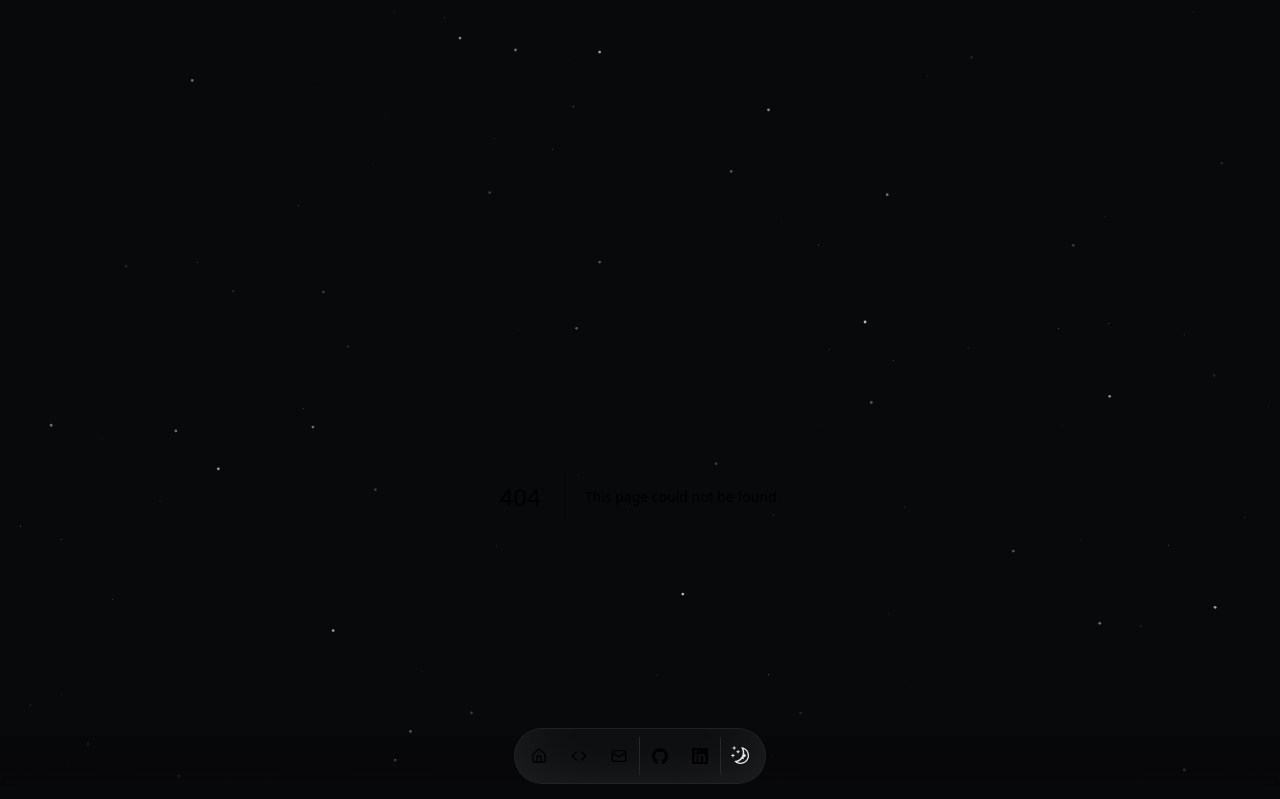
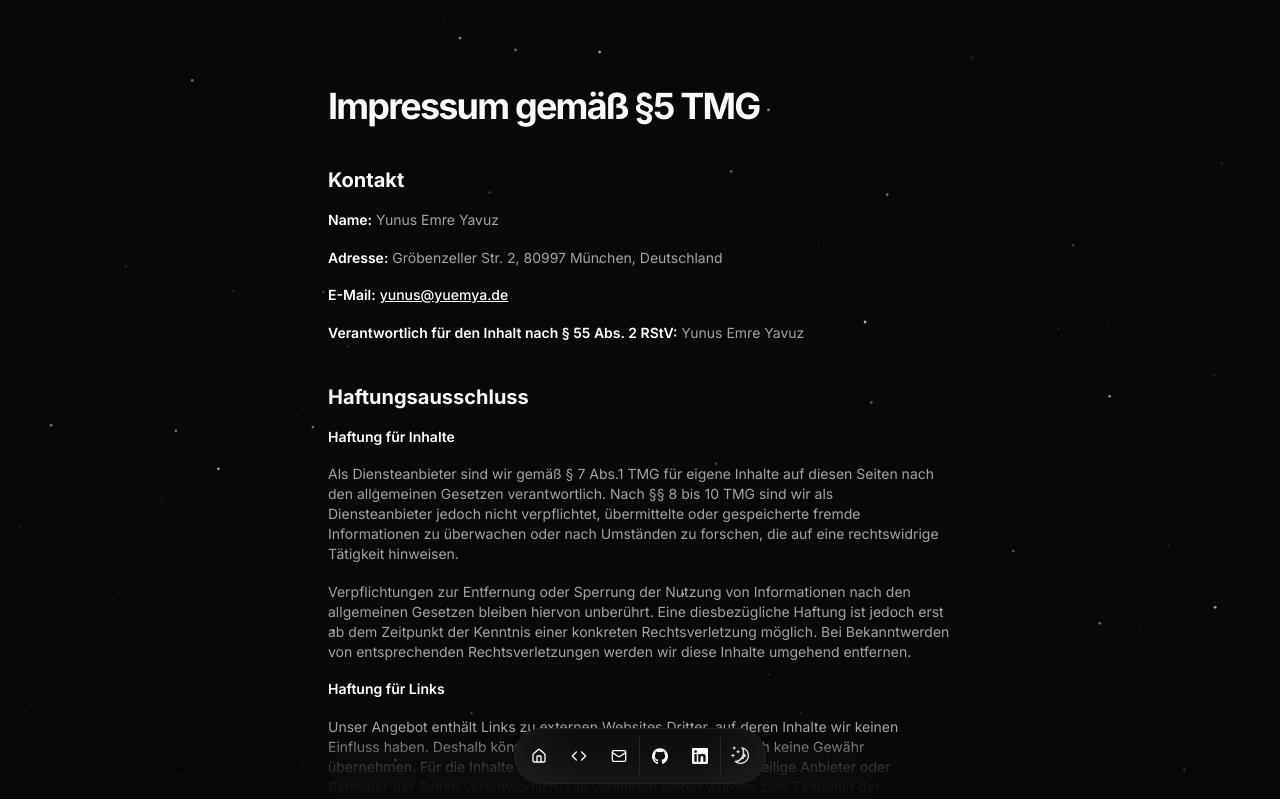
Before and after one commit to yunuseyvz/portfolio, a Next.js app: page /impressum in a window 1280 px wide. Before the commit this address had no page. Shown: the top 799 px of the page. Built offline with nearby package versions, Linux system fonts and the light colour scheme.

Commit message:
add imprint

```diff
--- /dev/null
+++ b/src/app/impressum/page.tsx
@@ -0,0 +1,90 @@
+"use client";
+
+import BlurFade from "@/components/magicui/blur-fade";
+import BlurFadeText from "@/components/magicui/blur-fade-text";
+import { Avatar, AvatarFallback, AvatarImage } from "@/components/ui/avatar";
+import { Badge } from "@/components/ui/badge";
+import Link from "next/link";
+import Markdown from "react-markdown";
+import { CoolMode } from "@/components/magicui/cool-mode";
+import { FaDownload } from 'react-icons/fa'
+import { useState, useEffect } from "react";
+import { useTheme } from "next-themes";
+import Particles from "@/components/magicui/particles";
+import NumberTicker from "@/components/magicui/number-ticker";
+
+const BLUR_FADE_DELAY = 0.04;
+
+const impressumData = {
+  name: "Yunus Emre Yavuz",
+  address: "Gröbenzeller Str. 2, 80997 München, Deutschland",
+  email: "yunus@yuemya.de",
+  responsiblePerson: "Yunus Emre Yavuz",
+};
+
+export default function Impressum() {
+  return (
+    <main className="flex flex-col min-h-[100dvh] space-y-10 mb-16">
+      <section id="hero">
+        <div className="mx-auto w-full max-w-2xl space-y-8">
+          <div className="gap-2 flex justify-between">
+            <div className="flex-col flex flex-1 space-y-1.5">
+              <BlurFadeText
+                delay={BLUR_FADE_DELAY}
+                className="text-3xl font-bold tracking-tighter sm:text-4xl xl:text-4xl/none"
+                yOffset={8}
+                text="Impressum gemäß §5 TMG"
+              />
+            </div>
+          </div>
+        </div>
+      </section>
+      <section id="contact">
+        <BlurFade delay={BLUR_FADE_DELAY * 3}>
+          <h2 className="text-xl font-bold mb-4">Kontakt</h2>
+        </BlurFade>
+        <BlurFade delay={BLUR_FADE_DELAY * 4}>
+          <Markdown className="prose max-w-full text-pretty font-sans text-sm text-muted-foreground dark:prose-invert">
+            {`
+**Name:** ${impressumData.name}
+
+**Adresse:** ${impressumData.address}
+
+**E-Mail:** [${impressumData.email}](mailto:${impressumData.email})
+
+**Verantwortlich für den Inhalt nach § 55 Abs. 2 RStV:** ${impressumData.responsiblePerson}
+            `}
+          </Markdown>
+        </BlurFade>
+      </section>
+      <section id="disclaimer">
+        <BlurFade delay={BLUR_FADE_DELAY * 5}>
+          <h2 className="text-xl font-bold mb-4">Haftungsausschluss</h2>
+        </BlurFade>
+        <BlurFade delay={BLUR_FADE_DELAY * 6}>
+          <Markdown className="prose max-w-full text-pretty font-sans text-sm text-muted-foreground dark:prose-invert">
+            {`
+**Haftung für Inhalte**
+
+Als Diensteanbieter sind wir gemäß § 7 Abs.1 TMG für eigene Inhalte auf diesen Seiten nach den allgemeinen Gesetzen verantwortlich. Nach §§ 8 bis 10 TMG sind wir als Diensteanbieter jedoch nicht verpflichtet, übermittelte oder gespeicherte fremde Informationen zu überwachen oder nach Umständen zu forschen, die auf eine rechtswidrige Tätigkeit hinweisen.
+
+Verpflichtungen zur Entfernung oder Sperrung der Nutzung von Informationen nach den allgemeinen Gesetzen bleiben hiervon unberührt. Eine diesbezügliche Haftung ist jedoch erst ab dem Zeitpunkt der Kenntnis einer konkreten Rechtsverletzung möglich. Bei Bekanntwerden von entsprechenden Rechtsverletzungen werden wir diese Inhalte umgehend entfernen.
+
+**Haftung für Links**
+
+Unser Angebot enthält Links zu externen Websites Dritter, auf deren Inhalte wir keinen Einfluss haben. Deshalb können wir für diese fremden Inhalte auch keine Gewähr übernehmen. Für die Inhalte der verlinkten Seiten ist stets der jeweilige Anbieter oder Betreiber der Seiten verantwortlich. Die verlinkten Seiten wurden zum Zeitpunkt der Verlinkung auf mögliche Rechtsverstöße überprüft. Rechtswidrige Inhalte waren zum Zeitpunkt der Verlinkung nicht erkennbar.
+
+Eine permanente inhaltliche Kontrolle der verlinkten Seiten ist jedoch ohne konkrete Anhaltspunkte einer Rechtsverletzung nicht zumutbar. Bei Bekanntwerden von Rechtsverletzungen werden wir derartige Links umgehend entfernen.
+
+**Urheberrecht**
+
+Die durch die Seitenbetreiber erstellten Inhalte und Werke auf diesen Seiten unterliegen dem deutschen Urheberrecht. Die Vervielfältigung, Bearbeitung, Verbreitung und jede Art der Verwertung außerhalb der Grenzen des Urheberrechtes bedürfen der schriftlichen Zustimmung des jeweiligen Autors bzw. Erstellers. Downloads und Kopien dieser Seite sind nur für den privaten, nicht kommerziellen Gebrauch gestattet.
+
+Soweit die Inhalte auf dieser Seite nicht vom Betreiber erstellt wurden, werden die Urheberrechte Dritter beachtet. Insbesondere werden Inhalte Dritter als solche gekennzeichnet. Sollten Sie trotzdem auf eine Urheberrechtsverletzung aufmerksam werden, bitten wir um einen entsprechenden Hinweis. Bei Bekanntwerden von Rechtsverletzungen werden wir derartige Inhalte umgehend entfernen.
+            `}
+          </Markdown>
+        </BlurFade>
+      </section>
+    </main>
+  );
+}
--- a/src/app/page.tsx
+++ b/src/app/page.tsx
@@ -157,13 +157,20 @@ export default function Page() {
         </div>
       </section>
       <section id="visitors">
-        <div className="flex justify-center items-center">
+        <div className="flex justify-center items-center space-x-4">
           <BlurFade delay={BLUR_FADE_DELAY * 12}>
               <Badge variant="secondary" className="text-[12px] flex items-center space-x-2">
                 <span>Visitors: </span>
                 <NumberTicker value={visitorCount}/>
               </Badge>
           </BlurFade>
+          <BlurFade delay={BLUR_FADE_DELAY * 12}>
+            <Link href="/impressum" passHref>
+              <Badge variant="secondary" className="text-[12px] flex items-center space-x-2">
+                <span>Impressum</span>
+              </Badge>
+            </Link>
+          </BlurFade>
         </div>
       </section>
     </main>
--- a/src/data/resume.tsx
+++ b/src/data/resume.tsx
@@ -32,7 +32,7 @@ export const DATA = {
   ],
   contact: {
     email: "yunus@yuemya.de",
-    tel: "+4917639642538",
+    tel: "",
     social: {
       GitHub: {
         name: "GitHub",
```
